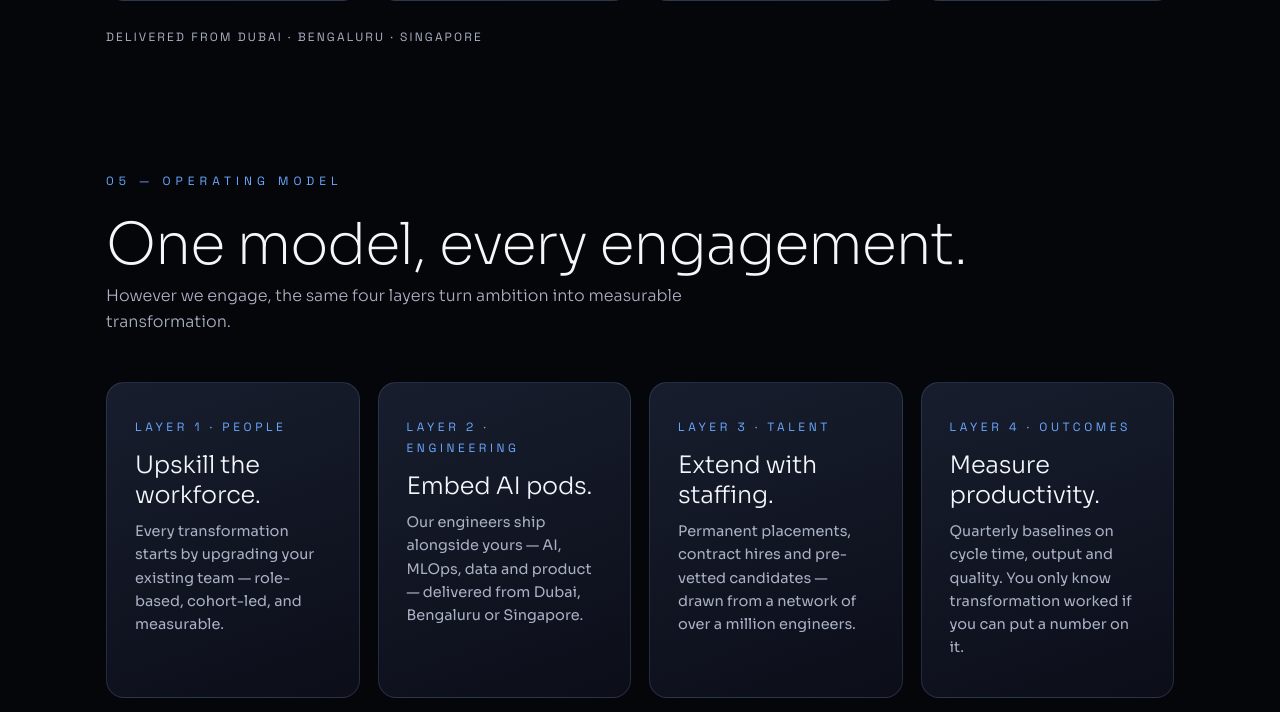
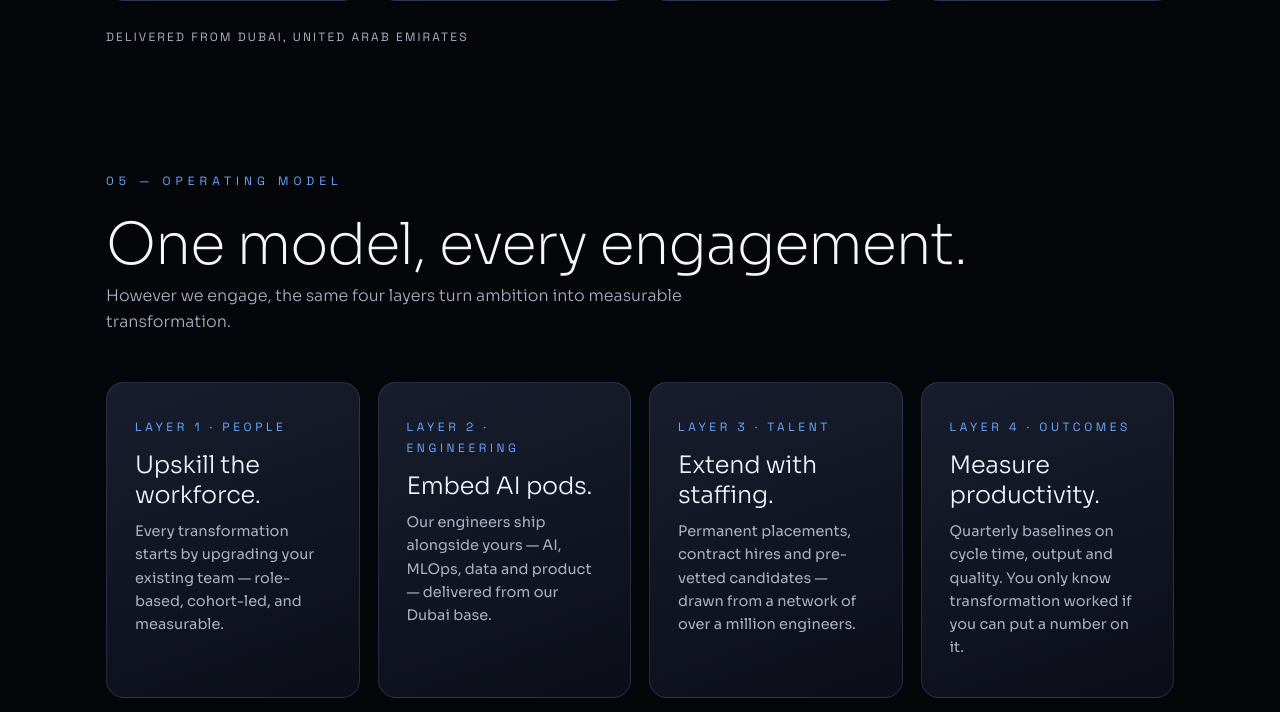
Before and after one commit to faizanrooman/futureacad, a Flask app: page /services in a window 1280 px wide. Shown: the part 3844-4556 px from the top of the page. Run offline with Flask 3, Linux system fonts and the light colour scheme; some libraries are stand-ins or nearby versions.

Commit message:
Keep engagement delivery Dubai-only (drop Bengaluru/Singapore)

```diff
--- a/app/templates/services.html
+++ b/app/templates/services.html
@@ -155,7 +155,7 @@
       <span class="pillar__meta">We're paid on results</span>
     </article>
   </div>
-  <p class="section__note">Delivered from Dubai · Bengaluru · Singapore</p>
+  <p class="section__note">Delivered from Dubai, United Arab Emirates</p>
 </section>
 
 <!-- ===== OPERATING MODEL ===== -->
@@ -174,7 +174,7 @@
     <article class="pillar reveal-up" data-tilt>
       <span class="pillar__no">LAYER 2 · ENGINEERING</span>
       <h3 class="pillar__h">Embed AI pods.</h3>
-      <p class="pillar__p">Our engineers ship alongside yours — AI, MLOps, data and product — delivered from Dubai, Bengaluru or Singapore.</p>
+      <p class="pillar__p">Our engineers ship alongside yours — AI, MLOps, data and product — delivered from our Dubai base.</p>
     </article>
     <article class="pillar reveal-up" data-tilt>
       <span class="pillar__no">LAYER 3 · TALENT</span>
```
